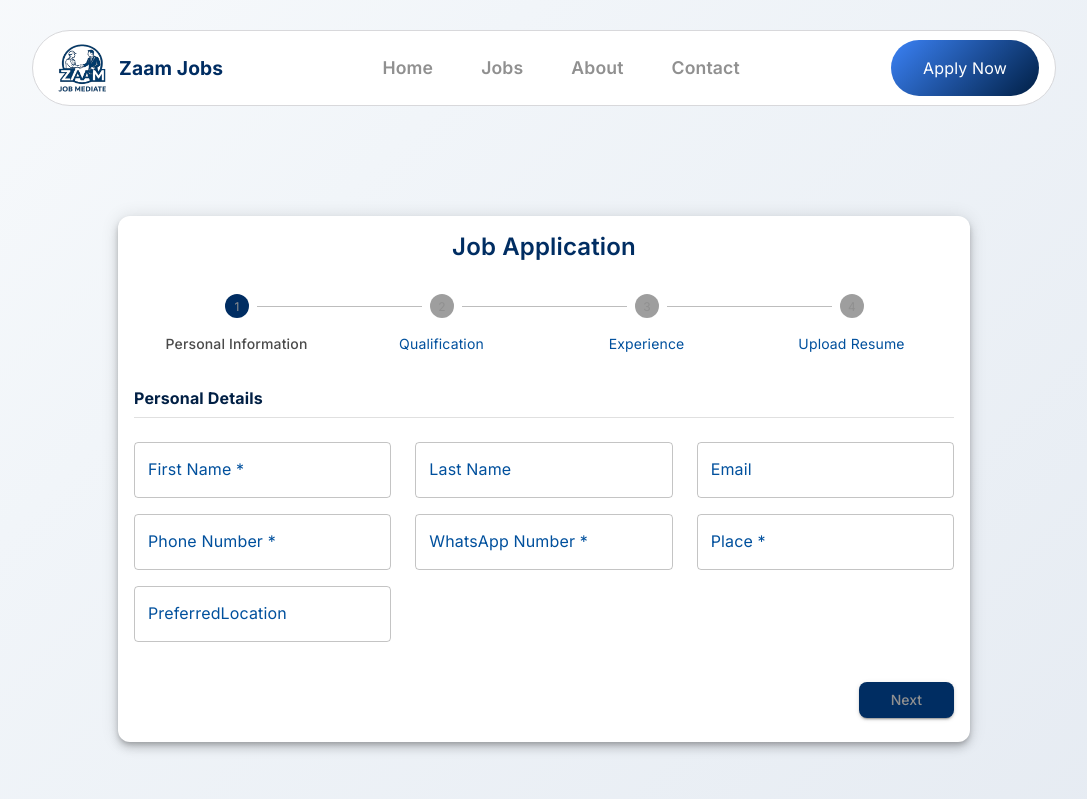
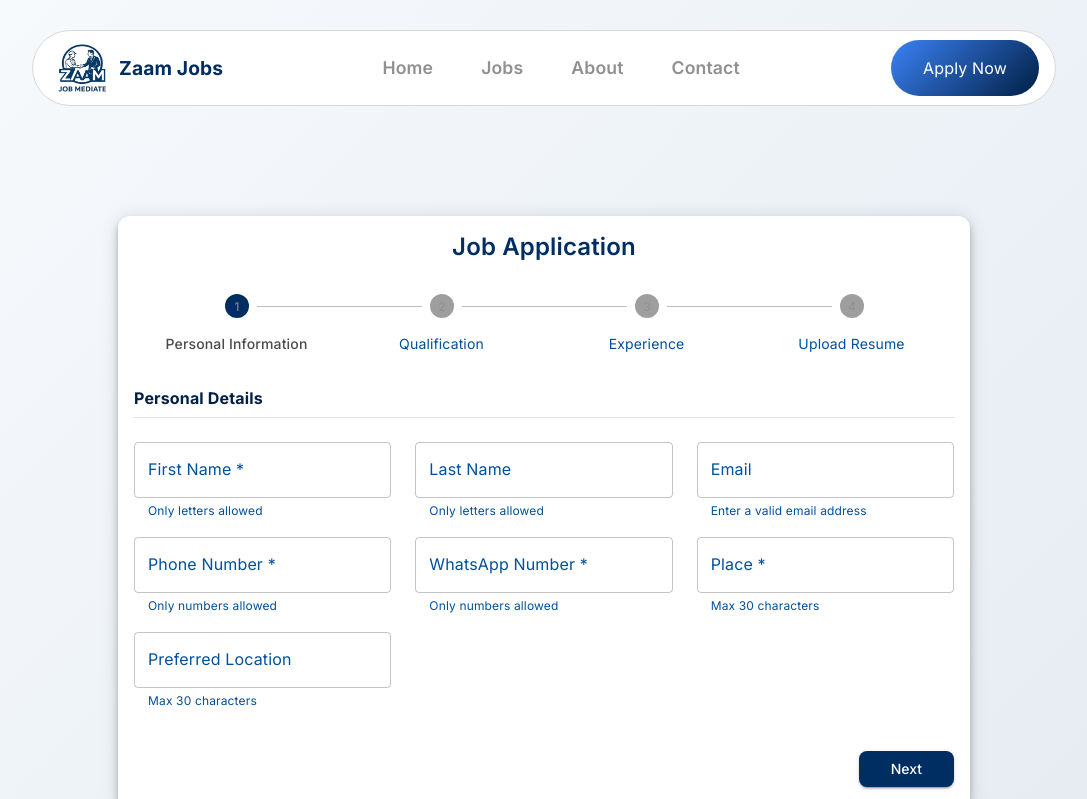
Before and after one commit to MhdRashidpadikkal/zam-jobs, a Next.js app: page /apply in a window 1280 px wide. Shown: the top 799 px of the page, without its empty margins (96-1183 px from the left). Built offline with nearby package versions, Linux system fonts and the light colour scheme.

Commit message:
cleared the Next button issue, and added regex for form fields

```diff
--- a/src/app/apply/components/ApplyForm.tsx
+++ b/src/app/apply/components/ApplyForm.tsx
@@ -38,41 +38,50 @@ export default function ApplyForm() {
 
   const handleNext = () => {
   const errors: StepErrors = {}
+
   switch (activeStep) {
-      case 0:
+    case 0: {
       const personalInfoErrors = validatePersonalInfo(formData.personalInfo)
-        if (Object.keys(personalInfoErrors).length > 0) {
+
+      // ✅ Only block if any field has a non-null error
+      const hasErrors = Object.values(personalInfoErrors).some((v) => v !== null)
+
+      if (hasErrors) {
         errors.personalInfo = personalInfoErrors
       }
       break
-      case 1:
+    }
+
+    case 1: {
       const qualificationErrors = validateQualification(formData.higherQualification)
+
       if (Object.keys(qualificationErrors).length > 0) {
         errors.higherQualification = qualificationErrors
       }
       break
-      case 2:
+    }
+
+    case 2: {
       const experienceErrors = validateExperience(formData.experience)
+
       if (Object.keys(experienceErrors).length > 0) {
         errors.experience = experienceErrors
       }
       break
-      // case 3:
-      //   const resumeErrors = validateResume(formData.files)
-      //   if (Object.keys(resumeErrors).length > 0) {
-      //     errors.files = resumeErrors
-      //   }
-      //   break
+    }
   }
 
+  // ✅ Final check: block if errors object is not empty
   if (Object.keys(errors).length > 0) {
     setStepErrors(errors)
     return
   }
 
+  // ✅ Clear errors and move to next step
   setStepErrors({})
   setActiveStep((prev) => prev + 1)
 }
+
 
   const getStepContent = (step: number) => {
     switch (step) {
@@ -118,7 +127,7 @@ export default function ApplyForm() {
                       display: activeStep === 0 ? "none" : "inline-flex",
                       px: 4,
                       backgroundColor: theme.palette.primary.main,
-                      color: theme.palette.primary.contrastText,
+                      color: "white",
                       '&:hover': {
                         backgroundColor: theme.palette.secondary.main,
                       },
@@ -134,7 +143,7 @@ export default function ApplyForm() {
                       background: activeStep === steps.length - 1
                         ? 'linear-gradient(135deg, #002D62 0%, #3B82F6 100%)'
                         : theme.palette.primary.main,
-                      color: theme.palette.primary.contrastText,
+                      color: "white",
                       '&:hover': {
                         backgroundColor: theme.palette.secondary.main,
                       },
--- a/src/app/apply/components/Experience.tsx
+++ b/src/app/apply/components/Experience.tsx
@@ -15,6 +15,7 @@ const Grid = styled(MuiGrid)({
     width: '100%',
   },
 });
+
 import { useAppDispatch, useAppSelector } from '@/store/hooks';
 import type { RootState } from "@/store/store";
 import { updateField } from "@/store/slices/formSlice";
@@ -32,19 +33,16 @@ export default function Experience({ errors }: ExperienceProps): React.ReactElem
     field: keyof Experience,
     value: string | boolean
   ) => {
-    // Convert boolean to string for isfresher field
-    const payloadValue = value.toString();
-
     const payload: UpdatePayload<'experience'> = {
       section: 'experience' as const,
-      field: field as keyof Experience,
-      value: payloadValue
+      field,
+      value,
     } satisfies UpdatePayload<'experience'>;
 
     dispatch(updateField(payload));
   };
 
-  if (!formData) return null; // Add null check for formData
+  if (!formData) return null;
 
   return (
     <Box>
@@ -60,9 +58,10 @@ export default function Experience({ errors }: ExperienceProps): React.ReactElem
                 onChange={(e) => handleChange('isfresher', e.target.checked)}
               />
             }
-            label="Are you a fresher?"
+            label="I am a fresher"
           />
         </Grid>
+
         {!formData.isfresher && (
           <>
             <Grid sx={{ width: '100%' }}>
@@ -72,8 +71,9 @@ export default function Experience({ errors }: ExperienceProps): React.ReactElem
                 name="currentCompany"
                 value={formData.currentCompany}
                 onChange={(e) => handleChange('currentCompany', e.target.value)}
+                inputProps={{ maxLength: 50 }}
                 error={!!errors.currentCompany}
-                helperText={errors.currentCompany}
+                helperText={errors.currentCompany || 'Max 50 characters'}
               />
             </Grid>
             <Grid sx={{ width: '100%' }}>
@@ -83,8 +83,9 @@ export default function Experience({ errors }: ExperienceProps): React.ReactElem
                 name="currentPosition"
                 value={formData.currentPosition}
                 onChange={(e) => handleChange('currentPosition', e.target.value)}
+                inputProps={{ maxLength: 50 }}
                 error={!!errors.currentPosition}
-                helperText={errors.currentPosition}
+                helperText={errors.currentPosition || 'Max 50 characters'}
               />
             </Grid>
             <Grid sx={{ width: '100%' }}>
@@ -93,9 +94,15 @@ export default function Experience({ errors }: ExperienceProps): React.ReactElem
                 label="Years of Experience"
                 name="yearsOfExperience"
                 value={formData.yearsOfExperience}
-                onChange={(e) => handleChange('yearsOfExperience', e.target.value)}
+                onChange={(e) => {
+                  const val = e.target.value;
+                  if (/^\d{0,2}$/.test(val)) {
+                    handleChange('yearsOfExperience', val);
+                  }
+                }}
+                inputProps={{ maxLength: 2 }}
                 error={!!errors.yearsOfExperience}
-                helperText={errors.yearsOfExperience}
+                helperText={errors.yearsOfExperience || 'Only numbers allowed, max 2 digits'}
               />
             </Grid>
           </>
--- a/src/app/apply/components/PersonalDetails.tsx
+++ b/src/app/apply/components/PersonalDetails.tsx
@@ -12,15 +12,16 @@ interface PersonalDetailsProps {
 export default function PersonalDetails({ errors }: PersonalDetailsProps) {
   const dispatch = useAppDispatch();
   const formData = useAppSelector((state: RootState) => state.form);
+
   const handleChange = (
-    section: 'personalInfo',
+    section: "personalInfo",
     field: keyof PersonalInfo,
     value: string
   ) => {
     dispatch(updateField({ section, field, value }));
   };
 
-  if (!formData) return null; // Add null check for formData
+  if (!formData) return null;
 
   return (
     <>
@@ -40,92 +41,124 @@ export default function PersonalDetails({ errors }: PersonalDetailsProps) {
               label="First Name *"
               name="firstName"
               fullWidth
-              value={formData?.personalInfo.firstName}
-              onChange={(e) =>
-                handleChange("personalInfo", "firstName", e.target.value)
+              value={formData.personalInfo.firstName}
+              onChange={(e) => {
+                const value = e.target.value;
+                if (/^[a-zA-Z\s]*$/.test(value) && value.length <= 20) {
+                  handleChange("personalInfo", "firstName", value);
                 }
+              }}
+              inputProps={{ maxLength: 20 }}
               error={Boolean(errors?.firstName)}
-              helperText={errors?.firstName}
-
+              helperText={errors?.firstName || "Only letters allowed"}
             />
           </Grid>
+
           <Grid size={{ xs: 12, sm: 6, md: 4 }}>
             <TextField
               label="Last Name"
               name="lastName"
               fullWidth
-              value={formData?.personalInfo.lastName}
-              onChange={(e) =>
-                handleChange("personalInfo", "lastName", e.target.value)
+              value={formData.personalInfo.lastName}
+              onChange={(e) => {
+                const value = e.target.value;
+                if (/^[a-zA-Z\s]*$/.test(value) && value.length <= 20) {
+                  handleChange("personalInfo", "lastName", value);
                 }
+              }}
+              inputProps={{ maxLength: 20 }}
+              helperText="Only letters allowed"
             />
           </Grid>
+
           <Grid size={{ xs: 12, sm: 6, md: 4 }}>
             <TextField
               label="Email"
               name="email"
+              type="email"
               fullWidth
-              value={formData?.personalInfo.email}
-              onChange={(e) =>
-                handleChange("personalInfo", "email", e.target.value)
+              value={formData.personalInfo.email}
+              onChange={(e) => {
+                const value = e.target.value;
+                if (value.length <= 50) {
+                  handleChange("personalInfo", "email", value);
                 }
+              }}
+              inputProps={{ maxLength: 50 }}
+              error={Boolean(errors?.email)}
+              helperText={errors?.email || "Enter a valid email address"}
             />
           </Grid>
+
+
           <Grid size={{ xs: 12, sm: 6, md: 4 }}>
             <TextField
               label="Phone Number *"
               name="phone"
               fullWidth
-              value={formData?.personalInfo.phone}
-              onChange={(e) =>
-                handleChange("personalInfo", "phone", e.target.value)
+              value={formData.personalInfo.phone}
+              onChange={(e) => {
+                const value = e.target.value;
+                if (/^\d*$/.test(value) && value.length <= 14) {
+                  handleChange("personalInfo", "phone", value);
                 }
+              }}
+              inputProps={{ maxLength: 14 }}
               error={Boolean(errors?.phone)}
-              helperText={errors?.phone}
-
+              helperText={errors?.phone || "Only numbers allowed"}
             />
           </Grid>
+
           <Grid size={{ xs: 12, sm: 6, md: 4 }}>
             <TextField
               label="WhatsApp Number *"
               name="whatsAppNo"
               fullWidth
-              value={formData?.personalInfo.whatsAppNo}
-              onChange={(e) =>
-                handleChange("personalInfo", "whatsAppNo", e.target.value)
+              value={formData.personalInfo.whatsAppNo}
+              onChange={(e) => {
+                const value = e.target.value;
+                if (/^\d*$/.test(value) && value.length <= 14) {
+                  handleChange("personalInfo", "whatsAppNo", value);
                 }
+              }}
+              inputProps={{ maxLength: 14 }}
               error={Boolean(errors?.whatsAppNo)}
-              helperText={errors?.whatsAppNo}
-
+              helperText={errors?.whatsAppNo || "Only numbers allowed"}
             />
           </Grid>
+
           <Grid size={{ xs: 12, sm: 6, md: 4 }}>
             <TextField
               label="Place *"
               name="place"
               fullWidth
-              value={formData?.personalInfo.place}
-              onChange={(e) =>
-                handleChange("personalInfo", "place", e.target.value)
+              value={formData.personalInfo.place}
+              onChange={(e) => {
+                const value = e.target.value;
+                if (value.length <= 30) {
+                  handleChange("personalInfo", "place", value);
                 }
+              }}
+              inputProps={{ maxLength: 30 }}
               error={Boolean(errors?.place)}
-              helperText={errors?.place}
-
+              helperText={errors?.place || "Max 30 characters"}
             />
           </Grid>
+
           <Grid size={{ xs: 12, sm: 6, md: 4 }}>
             <TextField
-              label="PreferredLocation"
+              label="Preferred Location"
               name="preferredLocation"
               fullWidth
-              value={formData?.personalInfo.preferredLocation}
-              onChange={(e) =>
-                handleChange(
-                  "personalInfo",
-                  "preferredLocation",
-                  e.target.value
-                )
+              value={formData.personalInfo.preferredLocation}
+              onChange={(e) => {
+                const value = e.target.value;
+                if (value.length <= 30) {
+                  handleChange("personalInfo", "preferredLocation", value);
                 }
+              }}
+              inputProps={{ maxLength: 30 }}
+              helperText="Max 30 characters"
             />
           </Grid>
         </Grid>
--- a/src/components/Footer.tsx
+++ b/src/components/Footer.tsx
@@ -25,7 +25,6 @@ const Footer = () => {
         mt: 10,
         mb: 4,
         color: 'white',
-        borderRadius: 5
       }}
     >
       <Container maxWidth="lg">
```
Also changed, not shown: src/app/apply/components/Qualification.tsx (+22 -7 lines), src/utils/formValidation.ts (indentation only), 1 other file (tests, documents, lock files or other folders). Lines whose indentation alone changed are shown as unchanged.
